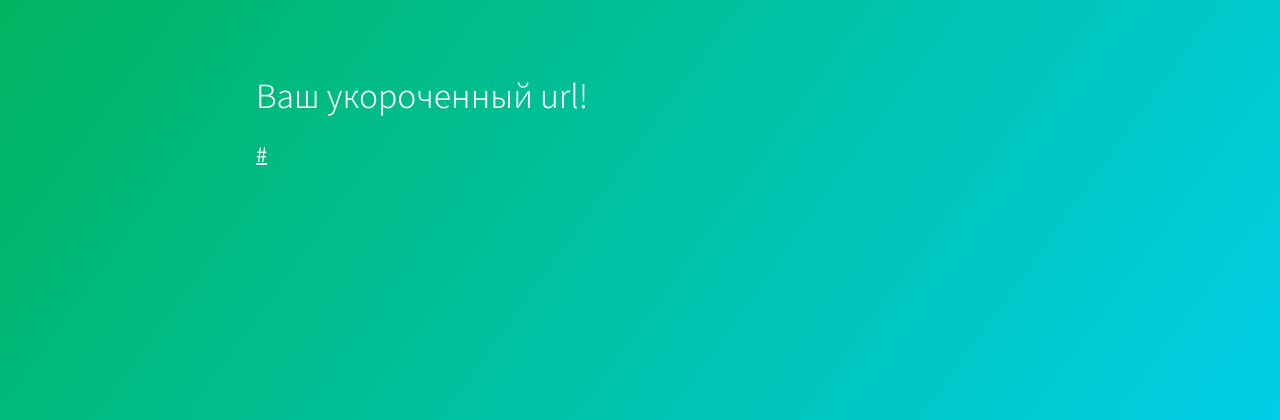
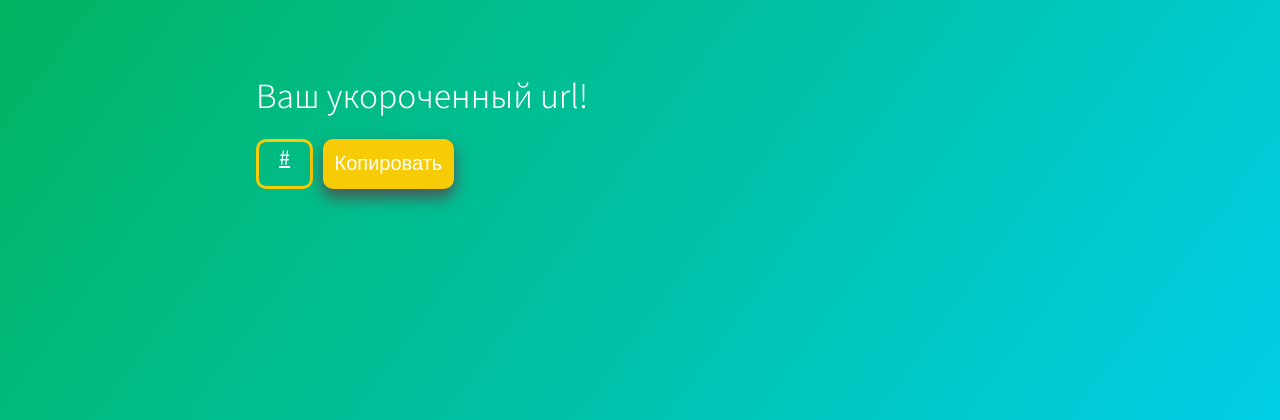
Before and after one commit to Alx170890/Synergy, a Django app: template hi_django/hi_django/templates/url.html in a window 1280 px wide. Shown: the top 420 px of the page. Run offline with Django 3.2, Linux system fonts and the light colour scheme; the template is opened without the code that fills it: most values are stand-ins (such as "Sample title", 1, 10 or a date in 2020).

Commit message:
Final release

```diff
--- a/hi_django/hi_django/RDR/__init__.py
+++ /dev/null
@@ -1 +0,0 @@
-from ..GET.form import ShortUrlForm
--- a/hi_django/hi_django/RDR/views.py
+++ b/hi_django/hi_django/r/views.py
@@ -20,7 +20,7 @@ def short_url(request: HttpRequest):
     host = request.get_host()
     port = request.get_port()
     port = '' if port not in {80, 443} else f':{port}'
-    cont = {'short_url': f'{scheme}://{host}{port}/RDR/{short_rend_key}'}
+    cont = {'short_url': f'{scheme}://{host}{port}/r/{short_rend_key}'}
     return shortcuts.render(request, 'url.html', cont)
 
 def long_url(request: HttpRequest, short_key):
--- a/hi_django/hi_django/static/css/main.css
+++ b/hi_django/hi_django/static/css/main.css
@@ -22,7 +22,7 @@ h1, h2 {
     font-weight: 300;
 }
 
-form {
+form, .short_url {
     height: 50px;
     display: flex;
     align-items: center;
@@ -78,4 +78,13 @@ button:active {
 a {
     font-size: 20px;
     color: #fff;
+    border: 3px solid rgb(247, 203, 6);
+    border-radius: 10px;
+    height: 100%;
+    padding: 0 20px;
+    margin-right: 10px;
 }
+
+.short_url {
+    justify-content: flex-start;
+}
--- /dev/null
+++ b/hi_django/hi_django/static/js/main.js
@@ -0,0 +1,4 @@
+document.querySelector(".copy_url").addEventListener("click", () => {
+    let url = document.querySelector("a").innerHTML;
+    navigator.clipboard.writeText(url)
+})
--- a/hi_django/hi_django/templates/footer.html
+++ /dev/null
@@ -1,3 +0,0 @@
-    </div>
-</body>
-</html>
--- a/hi_django/hi_django/templates/header.html
+++ /dev/null
@@ -1,11 +0,0 @@
-<!DOCTYPE html>
-{% load static %}
-<html lang="ru">
-<head>
-    <meta charset="UTF-8">
-    <link rel="stylesheet" href="{% static 'css/main.css' %}">
-    <link href="https://fonts.googleapis.com/css2?family=Noto+Sans+JP:wght@100;300;400;500;700;900&display=swap" rel="stylesheet">
-    <title>Shorter URL</title>
-</head>
-<body>
-    <div class="wrapper">
--- a/hi_django/hi_django/templates/url.html
+++ b/hi_django/hi_django/templates/url.html
@@ -1,4 +1,20 @@
-{% include "header.html" %}
+<!DOCTYPE html>
+{% load static %}
+<html lang="ru">
+<head>
+    <meta charset="UTF-8">
+    <link rel="stylesheet" href="{% static 'css/main.css' %}">
+    <link href="https://fonts.googleapis.com/css2?family=Noto+Sans+JP:wght@100;300;400;500;700;900&display=swap" rel="stylesheet">
+    <title>Shorter URL</title>
+</head>
+<body>
+    <div class="wrapper">
         <h1>Ваш укороченный url!</h1>
-        <a href="{{short_url}}">{{short_url}}</a>
-{% include "footer.html" %}
+        <div class="short_url">
+            <a href="{{short_url}}">{{short_url}}</a>
+            <button class="copy_url">Копировать</button>
+        </div>
+    </div>
+    <script type="text/javascript" src="{% static 'js/main.js' %}"></script>
+</body>
+</html>
--- a/hi_django/hi_django/urls.py
+++ b/hi_django/hi_django/urls.py
@@ -15,11 +15,11 @@ Including another URLconf
 """
 from django.contrib import admin
 from django.urls import path, include
-from .RDR import urlsR
+from .r import urlsR
 from .GET import urlsG
 
 urlpatterns = [
     path('admin/', admin.site.urls),
-    path('RDR/', include(urlsR.urlpatterns)),
+    path('r/', include(urlsR.urlpatterns)),
     path('GET/', include(urlsG.urlpatterns)),
 ]
```
Also changed, not shown: hi_django/hi_django/templates/index.html (+16 -4 lines), hi_django/hi_django/r/__init__.py (added), hi_django/hi_django/r/storage.py (renamed from hi_django/hi_django/RDR/storage.py), hi_django/hi_django/r/urlsR.py (renamed from hi_django/hi_django/RDR/urlsR.py).
